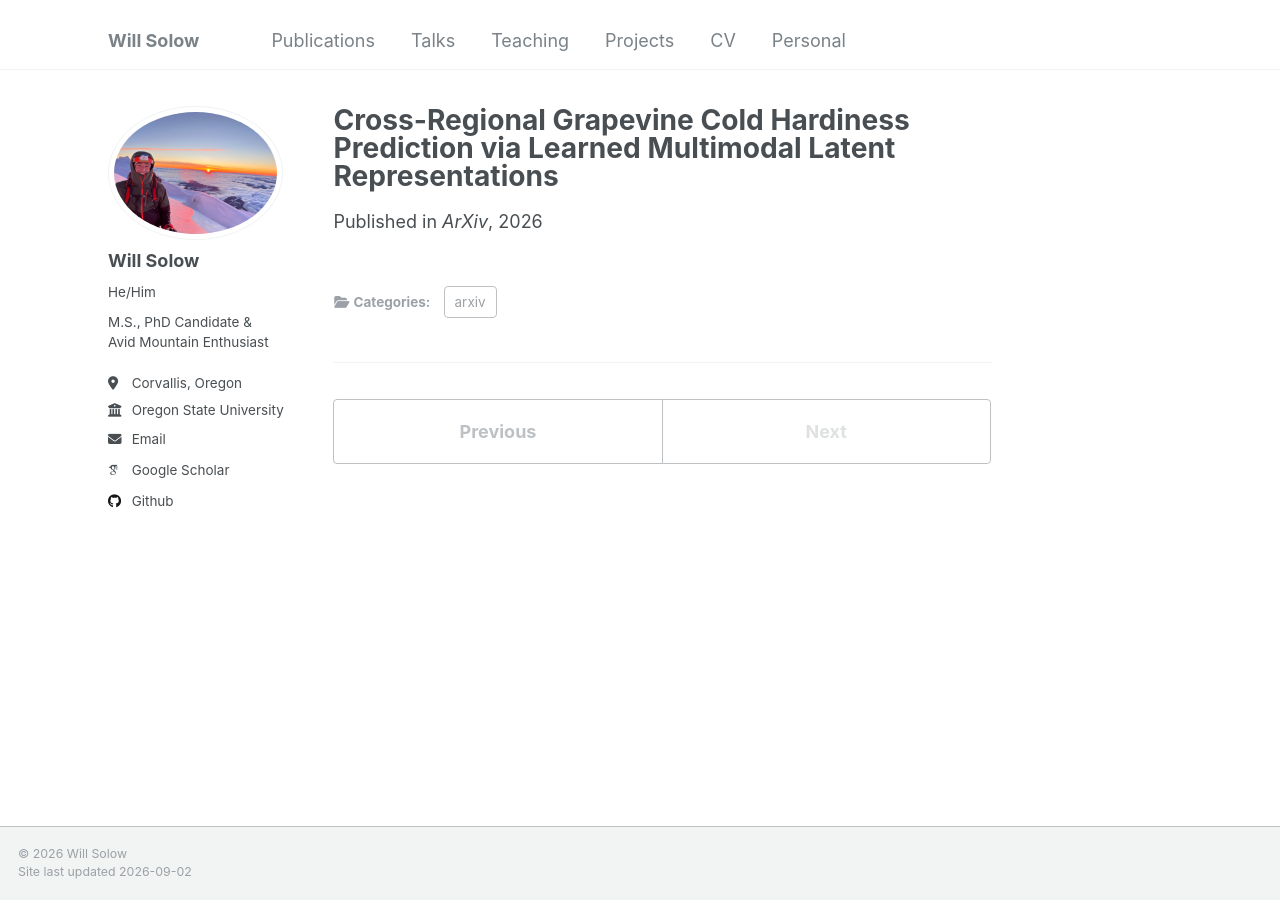
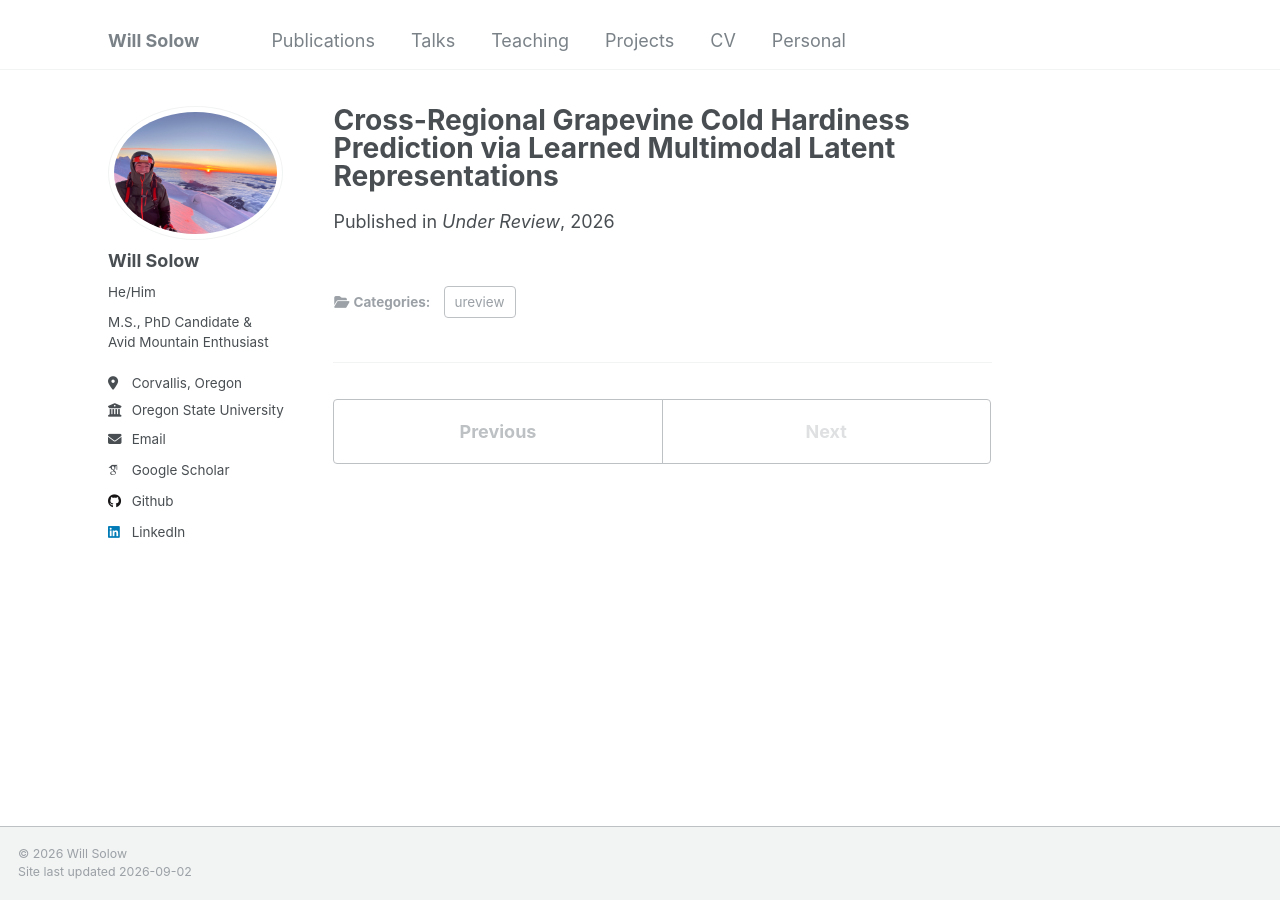
Before and after one commit to wsolow/wsolow.github.io, a Jekyll site: the page built from _publications/2026-08-02-Multi-Modal-CH.md, in a window 1280 px wide. Built offline with Jekyll 4.4.1, drawn with Linux system fonts in a browser that asks for light colours; some web fonts are replaced.

Commit message:
moved around workshop papers

```diff
--- a/_config.yml
+++ b/_config.yml
@@ -32,7 +32,7 @@ author:
 
   # Academic websites
   arxiv            : # URL - Update with the correct link to your profile
-  googlescholar    : https://scholar.google.com/citations?user=Bjfh0K4AAAAJ&hl=en
+  googlescholar    : https://scholar.google.com/citations?user=mkO7nOoAAAAJ
   impactstory      : # URL
   orcid            : # URL
   semantic         : # URL
@@ -58,7 +58,7 @@ author:
   keybase          : # Username
   instagram        : # Username
   lastfm           : # Username
-  linkedin         : # Username
+  linkedin         : will-solow
   mastodon         : # URL
   medium           : # URL
   pinterest        : # Username
@@ -82,12 +82,12 @@ publication_category:
     title: 'Journal Articles'
   conference:
     title: 'Conference Papers'
+  ureview:
+    title: 'Under Review'
   workshop:
     title: 'Workshop Papers'
   arxiv:
     title: 'ArXiv Papers'
-  unpublished:
-    title: 'Unpublished'
 
 # Site Settings
 teaser                   :  # filename of teaser fallback teaser image placed in /images/, .e.g. "500x300.png"
--- a/_publications/2026-08-02-Multi-Modal-CH.md
+++ b/_publications/2026-08-02-Multi-Modal-CH.md
@@ -1,9 +1,9 @@
 ---
 title: "Cross-Regional Grapevine Cold Hardiness Prediction via Learned Multimodal Latent Representations "
 collection: publications
-category: arxiv
+category: ureview
 permalink: /publication/2026-08-02-Multimodal-CH
 date: 2026-08-02
-venue: 'ArXiv'
+venue: 'Under Review'
 paperurl: 'https://arxiv.org/abs/2608.31097'
 ---
```
Also changed, not shown: _publications/2026-08-01-OHCAM.md (+2 -2 lines).
